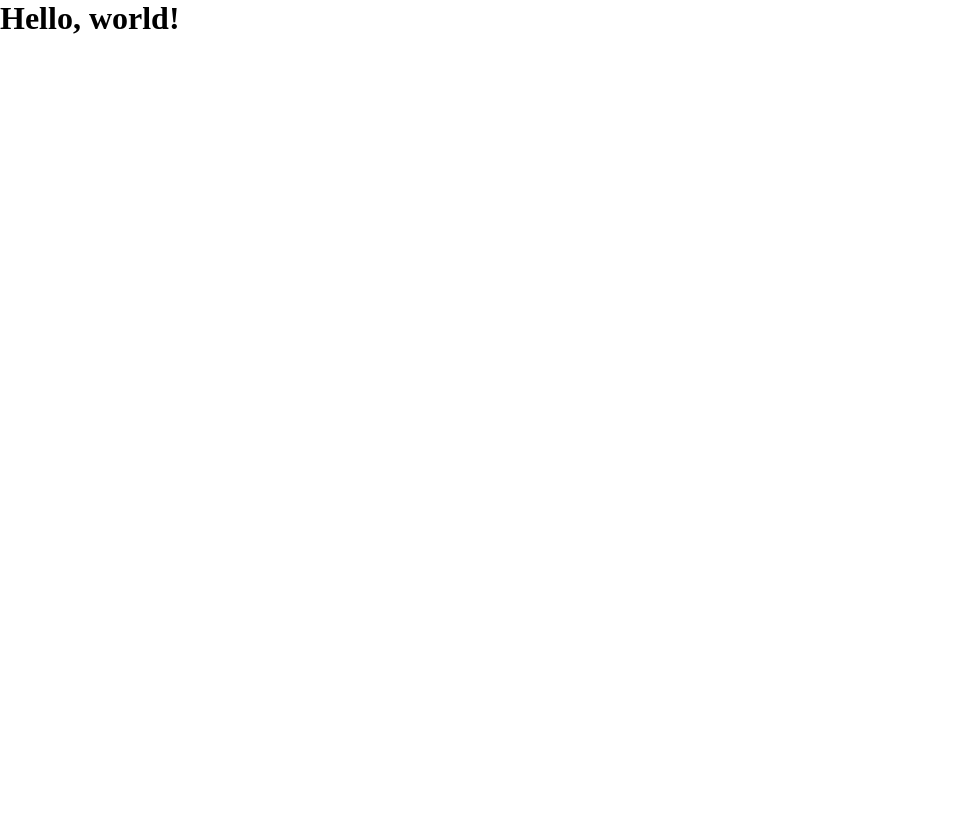
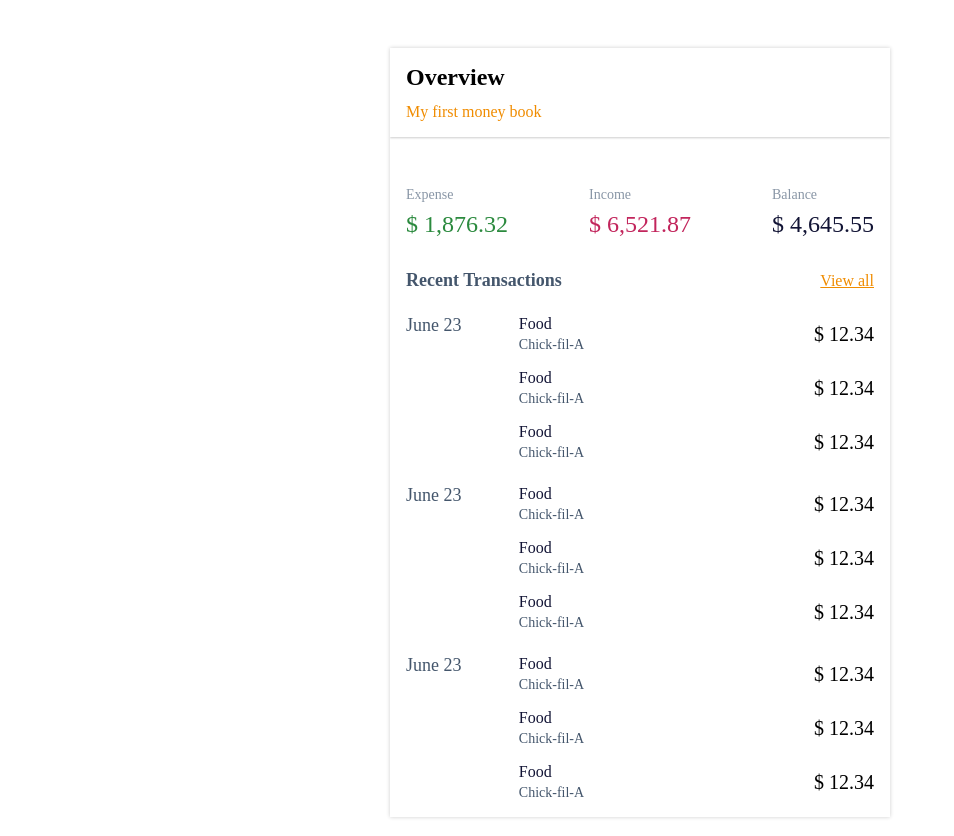
Before and after one commit to Lesson9/Expenssor, a React app: page / in a window 1280 px wide. Shown: the top 836 px of the page, without its empty margins (0-954 px from the left). Before the commit the page ends 800 px from the top, so only its background shows below. Built offline with nearby package versions, Linux system fonts and the light colour scheme; no server answers.

Commit message:
Create overview section ui

```diff
--- a/client/src/components/App.jsx
+++ b/client/src/components/App.jsx
@@ -1,5 +1,6 @@
 import React from 'react';
+import Overview from './OverviewSection/Overview.jsx';
 
 export default function App() {
-  return (<h1>Hello, world!</h1>);
+  return (<Overview />);
 }
--- /dev/null
+++ b/client/src/components/OverviewSection/CurrentStats.jsx
@@ -0,0 +1,22 @@
+import React from 'react';
+
+export default function CurrentStats() {
+  return (
+    <div className="current">
+      <div>
+        <span>Expense</span>
+        <p className="money expense">$ 1,876.32</p>
+      </div>
+
+      <div>
+        <span>Income</span>
+        <p className="money income">$ 6,521.87</p>
+      </div>
+
+      <div>
+        <span>Balance</span>
+        <p className="money balance">$ 4,645.55</p>
+      </div>
+    </div>
+  );
+}
--- /dev/null
+++ b/client/src/components/OverviewSection/Overview.jsx
@@ -0,0 +1,29 @@
+import Axios from 'axios';
+import React, { useState, useEffect } from 'react';
+import CurrentStats from './CurrentStats.jsx';
+import TransactionList from './TransactionList.jsx';
+import './OverviewSection.css';
+
+export default function Overview() {
+  const [transactions, setTransactions] = useState([]);
+
+  useEffect(() => {
+    Axios.get('/transactions')
+      .then((res) => { setTransactions(res.data); })
+      .catch((err) => { console.error(err); });
+  }, []);
+
+  return (
+    <section className="section-overview">
+      <header className="section-header">
+        <h2>Overview</h2>
+        <p className="subtitle">My first money book</p>
+      </header>
+
+      <main className="section-body">
+        <CurrentStats />
+        <TransactionList />
+      </main>
+    </section>
+  );
+}
--- /dev/null
+++ b/client/src/components/OverviewSection/OverviewSection.css
@@ -0,0 +1,135 @@
+h2 {
+  font-size: 24px;
+  margin-bottom: 12px;
+}
+
+h3 {
+  font-size: 18px;
+  color: #44566C;
+}
+
+ul {
+  list-style: none;
+}
+
+.btn-underline {
+  color: #f08c00;
+  font-size: 16px;
+  text-decoration: underline;
+}
+
+.section-overview {
+  width: 500px;
+  margin: 48px auto;
+  box-shadow: 0 0 4px 0 rgba(0, 0, 0, 0.2);
+  overflow: hidden;
+}
+
+.section-header {
+  margin-bottom: 32px;
+  padding: 16px;
+  box-shadow: 0 1px 2px 0 rgba(0, 0, 0, 0.2);
+}
+
+.section-body {
+  display: flex;
+  flex-direction: column;
+  gap: 32px;
+  padding: 16px;
+}
+
+.subtitle {
+  color: #f08c00;
+}
+
+/* Current Stats */
+
+.current {
+  display: flex;
+  justify-content: space-between;
+  align-items: center;
+}
+
+.current span {
+  color: #8996A6;
+  font-size: 14px;
+}
+
+.current p {
+  margin-top: 8px;
+  font-size: 24px;
+  font-weight: 500;
+}
+
+.expense {
+  color: #2b8a3e;
+}
+
+.income {
+  color: #c2255c;
+}
+
+.balance {
+  color: #121435;
+}
+
+/* Transaction List */
+
+.transactions-header {
+  display: flex;
+  justify-content: space-between;
+  align-items: center;
+  margin-bottom: 24px;
+}
+
+.transaction-list {
+  display: flex;
+  flex-direction: column;
+  gap: 24px;
+}
+
+/* Transaction List Entry */
+.transaction-list-entry {
+  display: grid;
+  grid-template-columns: 1fr 4fr;
+  column-gap: 24px;
+}
+
+.date {
+  color: #44566C;
+  font-size: 18px;
+}
+
+/* Transaction Daily List */
+.transaction-daily-list {
+  display: flex;
+  flex-direction: column;
+  gap: 16px;
+}
+
+/* Transaction Daily List Entry */
+.transaction-daily-list-entry {
+  display: flex;
+  justify-content: space-between;
+  align-items: center;
+}
+
+.transaction-info {
+  display: flex;
+  flex-direction: column;
+  gap: 4px;
+}
+
+.transaction-category {
+  color: #121435;
+  font-size: 16px;
+}
+
+.transaction-note {
+  font-size: 14px;
+  color: #44566C;
+}
+
+.transaction-amount {
+  font-size: 20px;
+}
--- /dev/null
+++ b/client/src/components/OverviewSection/TransactionDailyList.jsx
@@ -0,0 +1,12 @@
+import React from 'react';
+import TransactionDailyListEntry from './TransactionDailyListEntry.jsx';
+
+export default function TransactionDailyList() {
+  return (
+    <ul className="transaction-daily-list">
+      <TransactionDailyListEntry />
+      <TransactionDailyListEntry />
+      <TransactionDailyListEntry />
+    </ul>
+  );
+}
--- /dev/null
+++ b/client/src/components/OverviewSection/TransactionDailyListEntry.jsx
@@ -0,0 +1,13 @@
+import React from 'react';
+
+export default function TransactionDailyListEntry() {
+  return (
+    <li className="transaction-daily-list-entry">
+      <div className="transaction-info">
+        <p className="transaction-category">Food</p>
+        <span className="transaction-note">Chick-fil-A</span>
+      </div>
+      <span className="transaction-amount">$ 12.34</span>
+    </li>
+  );
+}
--- /dev/null
+++ b/client/src/components/OverviewSection/TransactionList.jsx
@@ -0,0 +1,19 @@
+import React from 'react';
+import TransactionListEntry from './TransactionListEntry.jsx';
+
+export default function TransactionList() {
+  return (
+    <div className="transactions">
+      <div className="transactions-header">
+        <h3>Recent Transactions</h3>
+        <span className="btn-underline">View all</span>
+      </div>
+
+      <ul className="transaction-list">
+        <TransactionListEntry />
+        <TransactionListEntry />
+        <TransactionListEntry />
+      </ul>
+    </div>
+  );
+}
--- /dev/null
+++ b/client/src/components/OverviewSection/TransactionListEntry.jsx
@@ -0,0 +1,13 @@
+import React from 'react';
+import TransactionDailyList from './TransactionDailyList.jsx';
+
+export default function TransactionListEntry() {
+  return (
+    <li className="transaction-list-entry">
+      <span className="date">June 23</span>
+      <li>
+        <TransactionDailyList />
+      </li>
+    </li>
+  );
+}
```
Also changed, not shown: client/src/index.html (line endings or trailing spaces).
